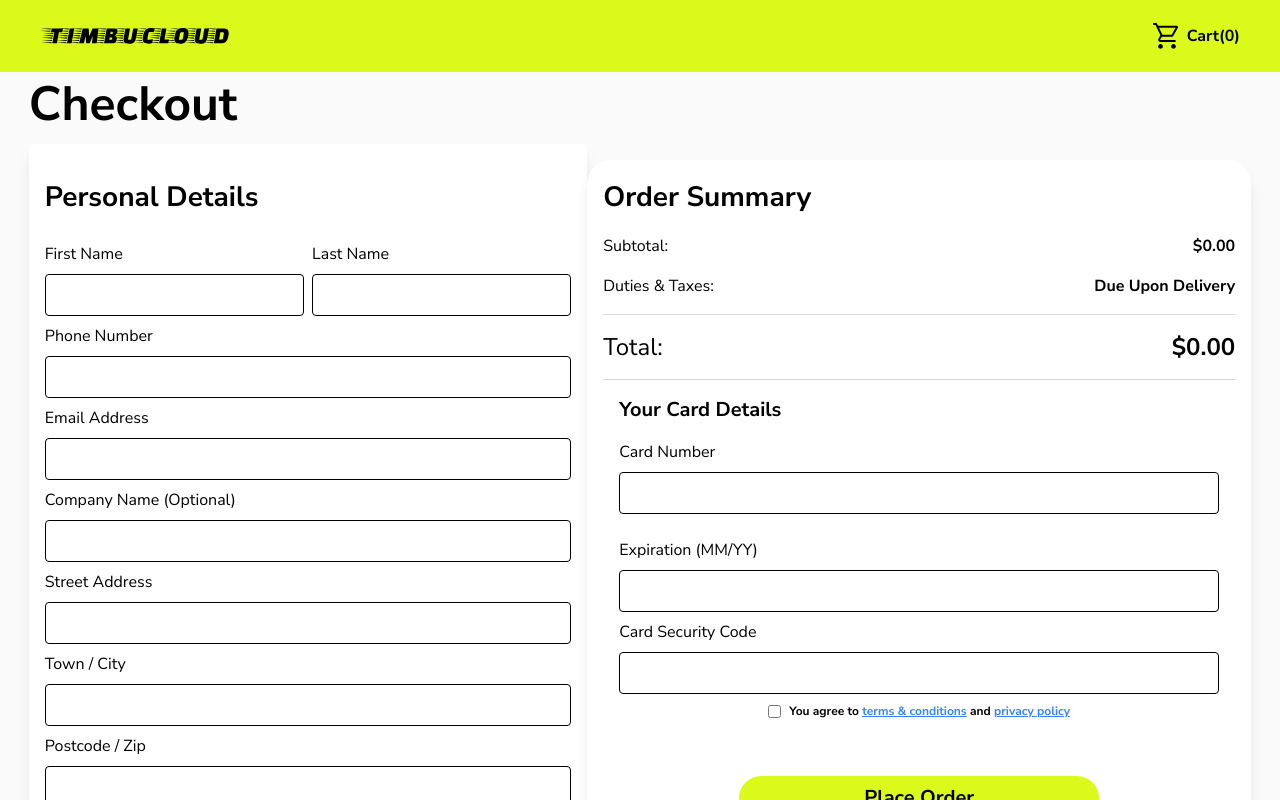
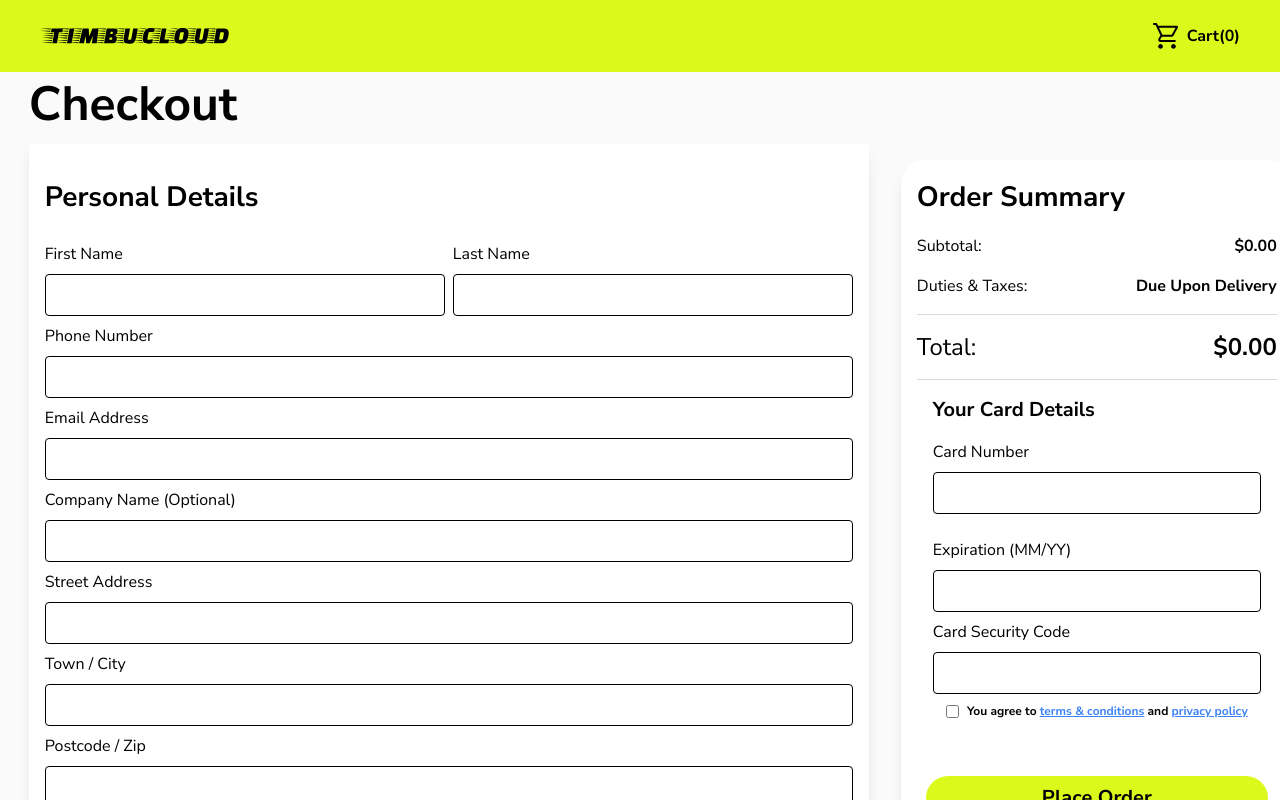
Before and after one commit to Patrick-Chukwu/timbucloud, a React (Vite) app: page /checkout in a window 1280 px wide. Shown: the top 800 px of the page. Built offline with nearby package versions, Linux system fonts and the light colour scheme.

Commit message:
fix: update tab's width

```diff
--- a/src/components/CheckoutOrder.jsx
+++ b/src/components/CheckoutOrder.jsx
@@ -32,16 +32,16 @@ const CheckoutOrder = ({ total, cta, onButtonClick }) => {
   };
 
   return (
-    <div className="bg-white max-w-[400px] w-full mx-auto p-4 my-4 md:min-w-[664px] rounded-3xl shadow-lg text-foreground text-[16px]">
+    <div className="bg-white w-[400px] max-w-full mx-auto p-4 my-4 md:w-[664px] lg rounded-3xl shadow-lg text-foreground text-[16px] ">
       <h2 className="text-[28px] font-bold mb-4">Order Summary</h2>
       <p className="flex justify-between pb-4"><span>Subtotal:</span><span className='font-semibold'>${total.toFixed(2)}</span></p>
       <p className="flex justify-between border-b pb-4 border-[#D9D9D9]"><span>Duties & Taxes:</span><span className='font-semibold'>Due Upon Delivery</span></p>
       <p className="flex justify-between text-2xl border-b pb-4 border-[#D9D9D9] mt-4"><span>Total:</span><span className='font-bold'>${total.toFixed(2)}</span></p>
 
       <form onSubmit={handleSubmit}>
-        <div className="p-4 mb-4 rounded w-full">
+        <div className="p-4 mb-4 rounded    max-w-full ">
           <h2 className="text-xl font-bold mb-4">Your Card Details</h2>
-          <div className="flex flex-col gap-2">
+          <div className="flex flex-col gap-2 ">
             <div className="flex flex-col gap-2 items-start justify-center">
               <label htmlFor="cardNumber">Card Number</label>
               <input
--- a/src/pages/Checkout.jsx
+++ b/src/pages/Checkout.jsx
@@ -45,8 +45,8 @@ const Checkout = () => {
     <div className="mt-16">
       <div className="w-[98%] mx-auto p-4">
         <h1 className="text-5xl font-bold mb-4">Checkout</h1>
-        <form onSubmit={handleSubmit} className="flex flex-col items-center justify-center lg:flex-row w-full lg:items-start lg:justify-between">
-          <div className="bg-white p-4 mb-4 rounded shadow-lg w-full lg:w-[840px] lg:h-[730px]">
+        <form onSubmit={handleSubmit} className="flex flex-col items-center justify-center lg:flex-row max-w-full lg:items-start lg:justify-between  gap-8 ">
+          <div className="bg-white p-4 mb-4 rounded shadow-lg w-full lg:h-[730px]  lg:min-w-[840px]">
             <div className="grid grid-cols-1 gap-2 text-[16px] cursor-pointer font-normal">
               <h2 className="text-[28px] font-bold py-4">Personal Details</h2>
 
```
